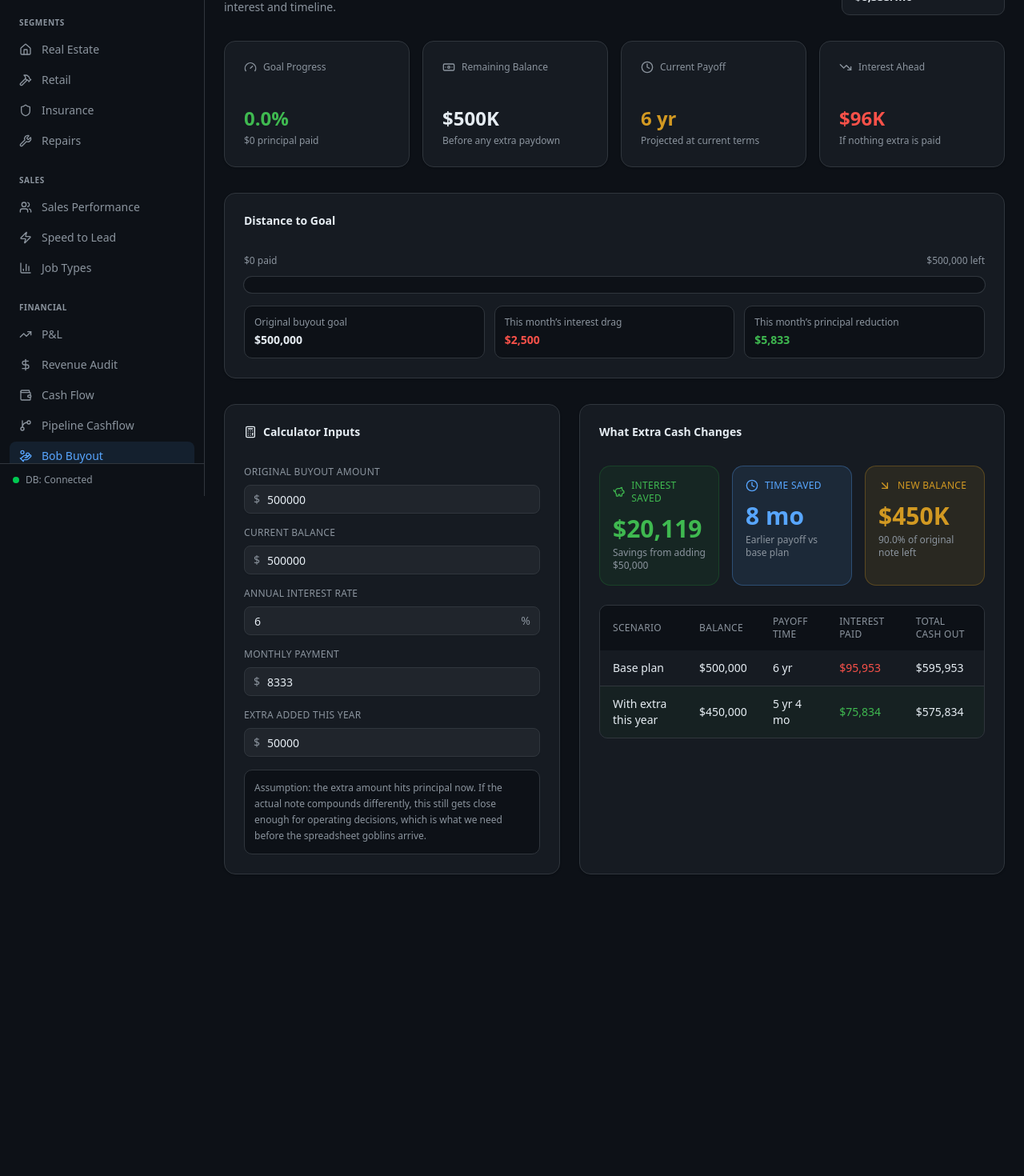
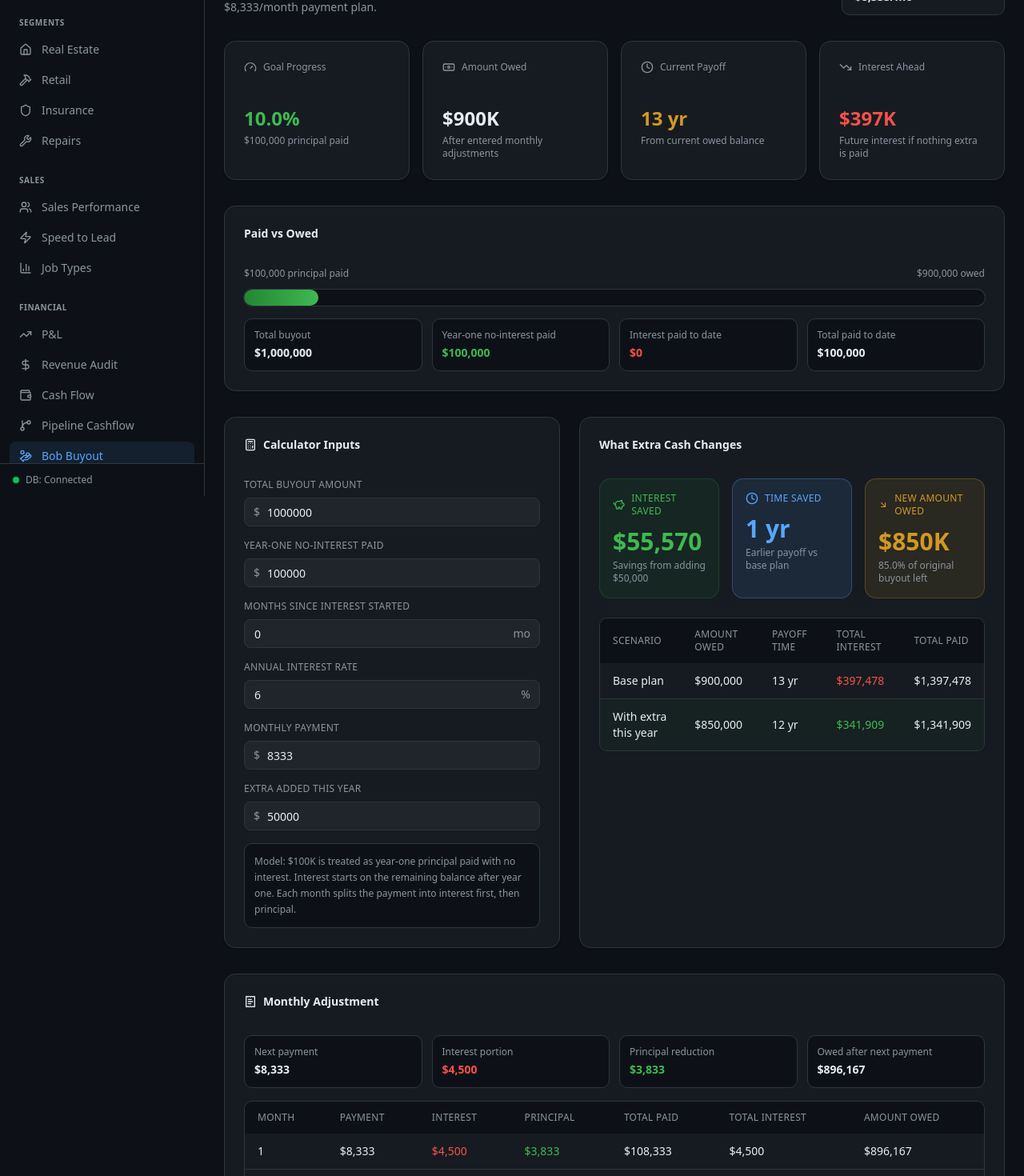
Before and after one commit to jackmaverick/maverick-command-center, a Next.js app: page /financial/bob-buyout in a window 1280 px wide. Shown: the part 180-1650 px from the top of the page at 80% size. Before the commit the page ends 1297 px from the top, so only its background shows below. Built offline with nearby package versions, Linux system fonts and the light colour scheme.

Commit message:
feat: add Bob buyout monthly adjustments

```diff
--- a/src/app/financial/bob-buyout/page.tsx
+++ b/src/app/financial/bob-buyout/page.tsx
@@ -8,14 +8,17 @@ import {
   Clock,
   Gauge,
   PiggyBank,
+  ReceiptText,
   TrendingDown,
 } from "lucide-react";
 import { Card, CardContent, CardHeader, CardTitle } from "@/components/ui/card";
 import { Input } from "@/components/ui/input";
 
 const MONTHLY_PAYMENT = 8_333;
-const DEFAULT_PRINCIPAL = 500_000;
+const DEFAULT_BUYOUT_AMOUNT = 1_000_000;
+const DEFAULT_INTEREST_FREE_PAID = 100_000;
 const DEFAULT_APR = 6;
+const DEFAULT_MONTHS_SINCE_INTEREST_STARTED = 0;
 const DEFAULT_EXTRA_THIS_YEAR = 50_000;
 
 interface PayoffResult {
@@ -24,6 +27,16 @@ interface PayoffResult {
   totalPaid: number;
   totalInterest: number;
   finalBalance: number;
+}
+
+interface MonthlyRow {
+  month: number;
+  payment: number;
+  interest: number;
+  principal: number;
+  endingBalance: number;
+  totalPaid: number;
+  totalInterest: number;
 }
 
 function dollars(value: number): string {
@@ -85,6 +98,45 @@ function payoffSchedule(balance: number, monthlyPayment: number, apr: number): P
   };
 }
 
+function monthlySchedule(
+  startingBalance: number,
+  monthlyPayment: number,
+  apr: number,
+  monthsToRun: number,
+  startingTotalPaid = 0,
+  startingTotalInterest = 0,
+): MonthlyRow[] {
+  const rows: MonthlyRow[] = [];
+  const monthlyRate = Math.max(apr, 0) / 100 / 12;
+  let balance = Math.max(startingBalance, 0);
+  let totalPaid = startingTotalPaid;
+  let totalInterest = startingTotalInterest;
+
+  for (let month = 1; month <= monthsToRun && balance > 0.01; month += 1) {
+    const interest = balance * monthlyRate;
+    const principal = Math.max(Math.min(monthlyPayment - interest, balance), 0);
+    const payment = principal + interest;
+
+    if (principal <= 0) break;
+
+    balance = Math.max(balance - principal, 0);
+    totalPaid += payment;
+    totalInterest += interest;
+
+    rows.push({
+      month,
+      payment,
+      interest,
+      principal,
+      endingBalance: balance,
+      totalPaid,
+      totalInterest,
+    });
+  }
+
+  return rows;
+}
+
 function monthsLabel(months: number): string {
   if (months >= 600) return "No payoff at current payment";
   const years = Math.floor(months / 12);
@@ -137,45 +189,68 @@ function Field({
 }
 
 export default function BobBuyoutPage() {
-  const [originalPrincipal, setOriginalPrincipal] = useState(String(DEFAULT_PRINCIPAL));
-  const [currentBalance, setCurrentBalance] = useState(String(DEFAULT_PRINCIPAL));
+  const [buyoutAmount, setBuyoutAmount] = useState(String(DEFAULT_BUYOUT_AMOUNT));
+  const [interestFreePaid, setInterestFreePaid] = useState(String(DEFAULT_INTEREST_FREE_PAID));
+  const [monthsSinceInterestStarted, setMonthsSinceInterestStarted] = useState(
+    String(DEFAULT_MONTHS_SINCE_INTEREST_STARTED),
+  );
   const [apr, setApr] = useState(String(DEFAULT_APR));
   const [monthlyPayment, setMonthlyPayment] = useState(String(MONTHLY_PAYMENT));
   const [extraThisYear, setExtraThisYear] = useState(String(DEFAULT_EXTRA_THIS_YEAR));
 
   const model = useMemo(() => {
-    const principal = numberValue(originalPrincipal);
-    const balance = Math.min(numberValue(currentBalance), principal || Number.MAX_SAFE_INTEGER);
+    const principal = numberValue(buyoutAmount);
+    const yearOnePaid = Math.min(numberValue(interestFreePaid), principal);
+    const interestBearingStart = Math.max(principal - yearOnePaid, 0);
+    const elapsedMonths = Math.floor(numberValue(monthsSinceInterestStarted));
     const rate = numberValue(apr);
     const payment = numberValue(monthlyPayment);
     const extra = numberValue(extraThisYear);
+
+    const elapsedRows = monthlySchedule(interestBearingStart, payment, rate, elapsedMonths, yearOnePaid, 0);
+    const lastElapsed = elapsedRows.at(-1);
+    const balance = lastElapsed?.endingBalance ?? interestBearingStart;
+    const paidToDate = lastElapsed?.totalPaid ?? yearOnePaid;
+    const interestPaidToDate = lastElapsed?.totalInterest ?? 0;
+    const principalPaid = Math.max(principal - balance, 0);
     const extraBalance = Math.max(balance - extra, 0);
 
     const baseline = payoffSchedule(balance, payment, rate);
     const accelerated = payoffSchedule(extraBalance, payment, rate);
-    const principalPaid = Math.max(principal - balance, 0);
     const progress = principal > 0 ? Math.min((principalPaid / principal) * 100, 100) : 0;
     const remainingProgress = principal > 0 ? Math.min((extraBalance / principal) * 100, 100) : 0;
+    const upcomingRows = monthlySchedule(balance, payment, rate, 12, paidToDate, interestPaidToDate);
+    const nextMonth = upcomingRows[0];
 
     return {
       principal,
-      balance,
+      yearOnePaid,
+      interestBearingStart,
+      elapsedMonths,
       rate,
       payment,
       extra,
+      balance,
+      paidToDate,
+      interestPaidToDate,
+      principalPaid,
       extraBalance,
       baseline,
       accelerated,
-      principalPaid,
       progress,
       remainingProgress,
+      upcomingRows,
+      nextMonth,
       interestSaved: Math.max(baseline.totalInterest - accelerated.totalInterest, 0),
       monthsSaved: Math.max(baseline.months - accelerated.months, 0),
     };
-  }, [originalPrincipal, currentBalance, apr, monthlyPayment, extraThisYear]);
+  }, [buyoutAmount, interestFreePaid, monthsSinceInterestStarted, apr, monthlyPayment, extraThisYear]);
 
-  const monthlyInterest = (model.balance * (model.rate / 100)) / 12;
-  const monthlyPrincipal = Math.max(model.payment - monthlyInterest, 0);
+  const remainingOwed = model.balance;
+  const totalPaidIfBase = model.paidToDate + model.baseline.totalPaid;
+  const totalInterestIfBase = model.interestPaidToDate + model.baseline.totalInterest;
+  const totalPaidIfExtra = model.paidToDate + model.extra + model.accelerated.totalPaid;
+  const totalInterestIfExtra = model.interestPaidToDate + model.accelerated.totalInterest;
 
   return (
     <div>
@@ -186,7 +261,7 @@ export default function BobBuyoutPage() {
           </p>
           <h1 className="text-2xl font-bold text-[#e6edf3]">Bob Buyout Dashboard</h1>
           <p className="mt-1 max-w-3xl text-sm text-[#8b949e]">
-            Tracks the seller-note payoff against the $8,333/month obligation and shows what extra cash this year does to interest and timeline.
+            Tracks the $1M buyout, the $100K no-interest year-one payment, monthly interest after year one, and the $8,333/month payment plan.
           </p>
         </div>
         <div className="rounded-lg border border-[#30363d] bg-[#161b22] px-4 py-3 text-sm text-[#8b949e]">
@@ -210,12 +285,12 @@ export default function BobBuyoutPage() {
         <Card className="border-[#30363d] bg-[#161b22]">
           <CardHeader className="pb-2">
             <CardTitle className="flex items-center gap-2 text-xs font-medium text-[#8b949e]">
-              <Banknote className="h-4 w-4" /> Remaining Balance
+              <Banknote className="h-4 w-4" /> Amount Owed
             </CardTitle>
           </CardHeader>
           <CardContent>
-            <p className="text-2xl font-bold text-[#e6edf3]">{compactDollars(model.balance)}</p>
-            <p className="mt-1 text-xs text-[#8b949e]">Before any extra paydown</p>
+            <p className="text-2xl font-bold text-[#e6edf3]">{compactDollars(remainingOwed)}</p>
+            <p className="mt-1 text-xs text-[#8b949e]">After entered monthly adjustments</p>
           </CardContent>
         </Card>
 
@@ -227,7 +302,7 @@ export default function BobBuyoutPage() {
           </CardHeader>
           <CardContent>
             <p className="text-2xl font-bold text-[#d29922]">{monthsLabel(model.baseline.months)}</p>
-            <p className="mt-1 text-xs text-[#8b949e]">Projected at current terms</p>
+            <p className="mt-1 text-xs text-[#8b949e]">From current owed balance</p>
           </CardContent>
         </Card>
 
@@ -239,19 +314,19 @@ export default function BobBuyoutPage() {
           </CardHeader>
           <CardContent>
             <p className="text-2xl font-bold text-[#f85149]">{compactDollars(model.baseline.totalInterest)}</p>
-            <p className="mt-1 text-xs text-[#8b949e]">If nothing extra is paid</p>
+            <p className="mt-1 text-xs text-[#8b949e]">Future interest if nothing extra is paid</p>
           </CardContent>
         </Card>
       </div>
 
       <Card className="mb-8 border-[#30363d] bg-[#161b22]">
         <CardHeader>
-          <CardTitle className="text-sm font-semibold text-[#e6edf3]">Distance to Goal</CardTitle>
+          <CardTitle className="text-sm font-semibold text-[#e6edf3]">Paid vs Owed</CardTitle>
         </CardHeader>
         <CardContent>
           <div className="mb-3 flex items-center justify-between text-xs text-[#8b949e]">
-            <span>{dollars(model.principalPaid)} paid</span>
-            <span>{dollars(model.balance)} left</span>
+            <span>{dollars(model.principalPaid)} principal paid</span>
+            <span>{dollars(remainingOwed)} owed</span>
           </div>
           <div className="h-5 overflow-hidden rounded-full bg-[#0d1117] ring-1 ring-[#30363d]">
             <div
@@ -259,24 +334,28 @@ export default function BobBuyoutPage() {
               style={{ width: `${model.progress}%` }}
             />
           </div>
-          <div className="mt-4 grid grid-cols-1 gap-3 text-sm md:grid-cols-3">
+          <div className="mt-4 grid grid-cols-1 gap-3 text-sm md:grid-cols-4">
             <div className="rounded-lg border border-[#30363d] bg-[#0d1117] p-3">
-              <p className="text-xs text-[#8b949e]">Original buyout goal</p>
+              <p className="text-xs text-[#8b949e]">Total buyout</p>
               <p className="mt-1 font-semibold text-[#e6edf3]">{dollars(model.principal)}</p>
             </div>
             <div className="rounded-lg border border-[#30363d] bg-[#0d1117] p-3">
-              <p className="text-xs text-[#8b949e]">This month’s interest drag</p>
-              <p className="mt-1 font-semibold text-[#f85149]">{dollars(monthlyInterest)}</p>
+              <p className="text-xs text-[#8b949e]">Year-one no-interest paid</p>
+              <p className="mt-1 font-semibold text-[#3fb950]">{dollars(model.yearOnePaid)}</p>
             </div>
             <div className="rounded-lg border border-[#30363d] bg-[#0d1117] p-3">
-              <p className="text-xs text-[#8b949e]">This month’s principal reduction</p>
-              <p className="mt-1 font-semibold text-[#3fb950]">{dollars(monthlyPrincipal)}</p>
+              <p className="text-xs text-[#8b949e]">Interest paid to date</p>
+              <p className="mt-1 font-semibold text-[#f85149]">{dollars(model.interestPaidToDate)}</p>
+            </div>
+            <div className="rounded-lg border border-[#30363d] bg-[#0d1117] p-3">
+              <p className="text-xs text-[#8b949e]">Total paid to date</p>
+              <p className="mt-1 font-semibold text-[#e6edf3]">{dollars(model.paidToDate)}</p>
             </div>
           </div>
         </CardContent>
       </Card>
 
-      <div className="grid grid-cols-1 gap-6 xl:grid-cols-[420px_1fr]">
+      <div className="mb-8 grid grid-cols-1 gap-6 xl:grid-cols-[420px_1fr]">
         <Card className="border-[#30363d] bg-[#161b22]">
           <CardHeader>
             <CardTitle className="flex items-center gap-2 text-sm font-semibold text-[#e6edf3]">
@@ -284,13 +363,20 @@ export default function BobBuyoutPage() {
             </CardTitle>
           </CardHeader>
           <CardContent className="space-y-4">
-            <Field label="Original buyout amount" value={originalPrincipal} onChange={setOriginalPrincipal} />
-            <Field label="Current balance" value={currentBalance} onChange={setCurrentBalance} />
+            <Field label="Total buyout amount" value={buyoutAmount} onChange={setBuyoutAmount} />
+            <Field label="Year-one no-interest paid" value={interestFreePaid} onChange={setInterestFreePaid} />
+            <Field
+              label="Months since interest started"
+              value={monthsSinceInterestStarted}
+              onChange={setMonthsSinceInterestStarted}
+              prefix=""
+              suffix="mo"
+            />
             <Field label="Annual interest rate" value={apr} onChange={setApr} prefix="" suffix="%" />
             <Field label="Monthly payment" value={monthlyPayment} onChange={setMonthlyPayment} />
             <Field label="Extra added this year" value={extraThisYear} onChange={setExtraThisYear} />
             <p className="rounded-lg border border-[#30363d] bg-[#0d1117] p-3 text-xs leading-5 text-[#8b949e]">
-              Assumption: the extra amount hits principal now. If the actual note compounds differently, this still gets close enough for operating decisions, which is what we need before the spreadsheet goblins arrive.
+              Model: $100K is treated as year-one principal paid with no interest. Interest starts on the remaining balance after year one. Each month splits the payment into interest first, then principal.
             </p>
           </CardContent>
         </Card>
@@ -317,10 +403,10 @@ export default function BobBuyoutPage() {
               </div>
               <div className="rounded-xl border border-[#d29922]/30 bg-[#d29922]/10 p-4">
                 <div className="flex items-center gap-2 text-xs font-medium uppercase tracking-wide text-[#d29922]">
-                  <ArrowDownRight className="h-4 w-4" /> New balance
+                  <ArrowDownRight className="h-4 w-4" /> New amount owed
                 </div>
                 <p className="mt-3 text-3xl font-bold text-[#d29922]">{compactDollars(model.extraBalance)}</p>
-                <p className="mt-1 text-xs text-[#8b949e]">{model.remainingProgress.toFixed(1)}% of original note left</p>
+                <p className="mt-1 text-xs text-[#8b949e]">{model.remainingProgress.toFixed(1)}% of original buyout left</p>
               </div>
             </div>
 
@@ -329,10 +415,10 @@ export default function BobBuyoutPage() {
                 <thead className="bg-[#0d1117] text-xs uppercase tracking-wide text-[#8b949e]">
                   <tr>
                     <th className="px-4 py-3 font-medium">Scenario</th>
-                    <th className="px-4 py-3 font-medium">Balance</th>
+                    <th className="px-4 py-3 font-medium">Amount owed</th>
                     <th className="px-4 py-3 font-medium">Payoff time</th>
-                    <th className="px-4 py-3 font-medium">Interest paid</th>
-                    <th className="px-4 py-3 font-medium">Total cash out</th>
+                    <th className="px-4 py-3 font-medium">Total interest</th>
+                    <th className="px-4 py-3 font-medium">Total paid</th>
                   </tr>
                 </thead>
                 <tbody className="divide-y divide-[#30363d] text-[#e6edf3]">
@@ -340,15 +426,15 @@ export default function BobBuyoutPage() {
                     <td className="px-4 py-3 font-medium">Base plan</td>
                     <td className="px-4 py-3">{dollars(model.balance)}</td>
                     <td className="px-4 py-3">{monthsLabel(model.baseline.months)}</td>
-                    <td className="px-4 py-3 text-[#f85149]">{dollars(model.baseline.totalInterest)}</td>
-                    <td className="px-4 py-3">{dollars(model.baseline.totalPaid)}</td>
+                    <td className="px-4 py-3 text-[#f85149]">{dollars(totalInterestIfBase)}</td>
+                    <td className="px-4 py-3">{dollars(totalPaidIfBase)}</td>
                   </tr>
                   <tr className="bg-[#238636]/5">
                     <td className="px-4 py-3 font-medium">With extra this year</td>
                     <td className="px-4 py-3">{dollars(model.extraBalance)}</td>
                     <td className="px-4 py-3">{monthsLabel(model.accelerated.months)}</td>
-                    <td className="px-4 py-3 text-[#3fb950]">{dollars(model.accelerated.totalInterest)}</td>
-                    <td className="px-4 py-3">{dollars(model.extra + model.accelerated.totalPaid)}</td>
+                    <td className="px-4 py-3 text-[#3fb950]">{dollars(totalInterestIfExtra)}</td>
+                    <td className="px-4 py-3">{dollars(totalPaidIfExtra)}</td>
                   </tr>
                 </tbody>
               </table>
@@ -356,6 +442,63 @@ export default function BobBuyoutPage() {
           </CardContent>
         </Card>
       </div>
+
+      <Card className="border-[#30363d] bg-[#161b22]">
+        <CardHeader>
+          <CardTitle className="flex items-center gap-2 text-sm font-semibold text-[#e6edf3]">
+            <ReceiptText className="h-4 w-4" /> Monthly Adjustment
+          </CardTitle>
+        </CardHeader>
+        <CardContent>
+          <div className="mb-4 grid grid-cols-1 gap-3 text-sm md:grid-cols-4">
+            <div className="rounded-lg border border-[#30363d] bg-[#0d1117] p-3">
+              <p className="text-xs text-[#8b949e]">Next payment</p>
+              <p className="mt-1 font-semibold text-[#e6edf3]">{dollars(model.nextMonth?.payment ?? 0)}</p>
+            </div>
+            <div className="rounded-lg border border-[#30363d] bg-[#0d1117] p-3">
+              <p className="text-xs text-[#8b949e]">Interest portion</p>
+              <p className="mt-1 font-semibold text-[#f85149]">{dollars(model.nextMonth?.interest ?? 0)}</p>
+            </div>
+            <div className="rounded-lg border border-[#30363d] bg-[#0d1117] p-3">
+              <p className="text-xs text-[#8b949e]">Principal reduction</p>
+              <p className="mt-1 font-semibold text-[#3fb950]">{dollars(model.nextMonth?.principal ?? 0)}</p>
+            </div>
+            <div className="rounded-lg border border-[#30363d] bg-[#0d1117] p-3">
+              <p className="text-xs text-[#8b949e]">Owed after next payment</p>
+              <p className="mt-1 font-semibold text-[#e6edf3]">{dollars(model.nextMonth?.endingBalance ?? model.balance)}</p>
+            </div>
+          </div>
+
+          <div className="overflow-hidden rounded-lg border border-[#30363d]">
+            <table className="w-full text-left text-sm">
+              <thead className="bg-[#0d1117] text-xs uppercase tracking-wide text-[#8b949e]">
+                <tr>
+                  <th className="px-4 py-3 font-medium">Month</th>
+                  <th className="px-4 py-3 font-medium">Payment</th>
+                  <th className="px-4 py-3 font-medium">Interest</th>
+                  <th className="px-4 py-3 font-medium">Principal</th>
+                  <th className="px-4 py-3 font-medium">Total paid</th>
+                  <th className="px-4 py-3 font-medium">Total interest</th>
+                  <th className="px-4 py-3 font-medium">Amount owed</th>
+                </tr>
+              </thead>
+              <tbody className="divide-y divide-[#30363d] text-[#e6edf3]">
+                {model.upcomingRows.map((row) => (
+                  <tr key={row.month}>
+                    <td className="px-4 py-3 font-medium">{model.elapsedMonths + row.month}</td>
+                    <td className="px-4 py-3">{dollars(row.payment)}</td>
+                    <td className="px-4 py-3 text-[#f85149]">{dollars(row.interest)}</td>
+                    <td className="px-4 py-3 text-[#3fb950]">{dollars(row.principal)}</td>
+                    <td className="px-4 py-3">{dollars(row.totalPaid)}</td>
+                    <td className="px-4 py-3">{dollars(row.totalInterest)}</td>
+                    <td className="px-4 py-3">{dollars(row.endingBalance)}</td>
+                  </tr>
+                ))}
+              </tbody>
+            </table>
+          </div>
+        </CardContent>
+      </Card>
     </div>
   );
 }
```
